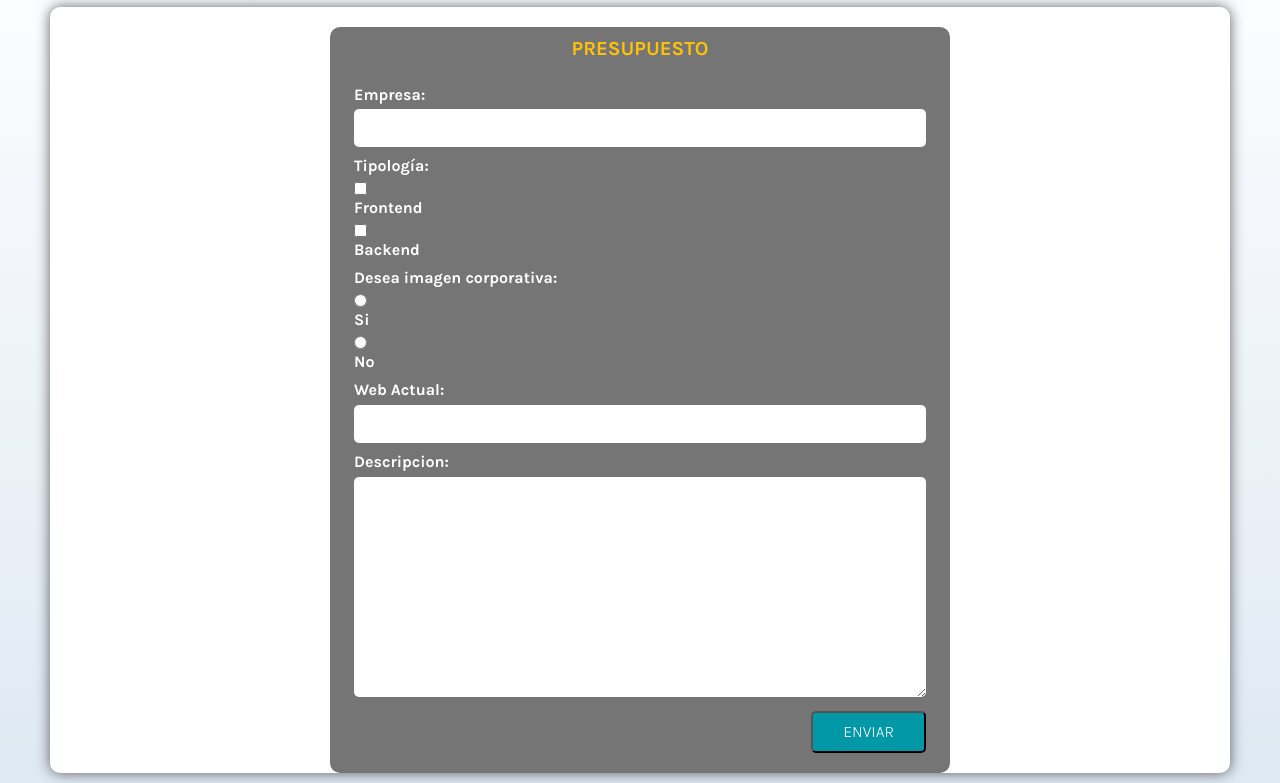
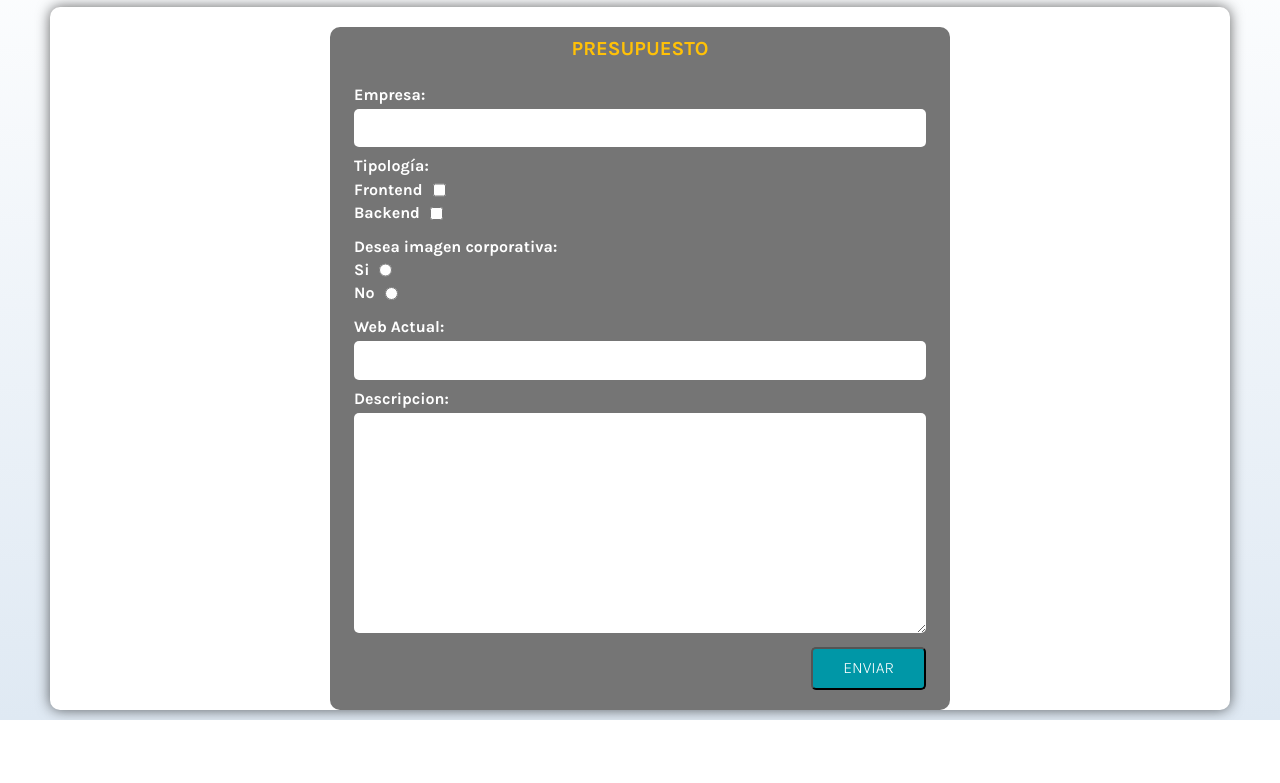
Before and after one commit to VZumito/Freelance, a plain HTML site: page presupuesto.html in a window 1280 px wide. Shown: the part 111-894 px from the top of the page. After the commit the page ends 831 px from the top, so only its background shows below. Drawn offline with Linux system fonts and the light colour scheme.

Commit message:
Actualizacion botones presupuesto

```diff
--- a/css/styles.css
+++ b/css/styles.css
@@ -257,3 +257,14 @@
                 grid-column: 2/3;
             }
         }
+
+        .flex{
+            display: flex;
+
+
+        }
+
+        .flex input{
+            margin-left: 1rem;
+            margin-bottom: 0.5rem;
+        }
--- a/presupuesto.html
+++ b/presupuesto.html
@@ -31,19 +31,29 @@
                     <input class="input-text" type="text">
                 </div>
                 <div class="formpre">
-                    <div class="campo" class="flex">
+                    <div class="campo">
                         <label>Tipología:</label>
-                        <input type="checkbox" id="front" name="front" value="front">
-                        <label for="front">Frontend</label>
-                        <input type="checkbox" id="back" name="back" value="back">
-                        <label for="back">Backend</label>
+                        <div class="flex">
+                            <label for="front">Frontend</label>
+                            <input type="checkbox" id="front" name="front" value="front">
+                        </div>
+                        <div class="flex">
+                            <label for="back">Backend</label>
+                            <input type="checkbox" id="back" name="back" value="back">
+                        </div>
                     </div>
-                    <div class="campo" class="flex">
+                    <div class="campo">
                         <label>Desea imagen corporativa:</label>
-                        <input type="radio" id="si" name="si" value="si">
-                        <label for="si">Si</label>
-                        <input type="radio" id="no" name="no" value="no">
-                        <label for="no">No</label>
+                            <div class="flex">
+                                <label for="si">Si</label>
+                                <input type="radio" id="si" name="imagen" value="si">
+                            </div>
+                            <div class="flex">
+                                <label for="no">No</label>
+                                <input type="radio" id="no" name="imagen" value="no">
+
+                            </div>
+
                     </div>
                 </div>
                     <div class="campo">
```
